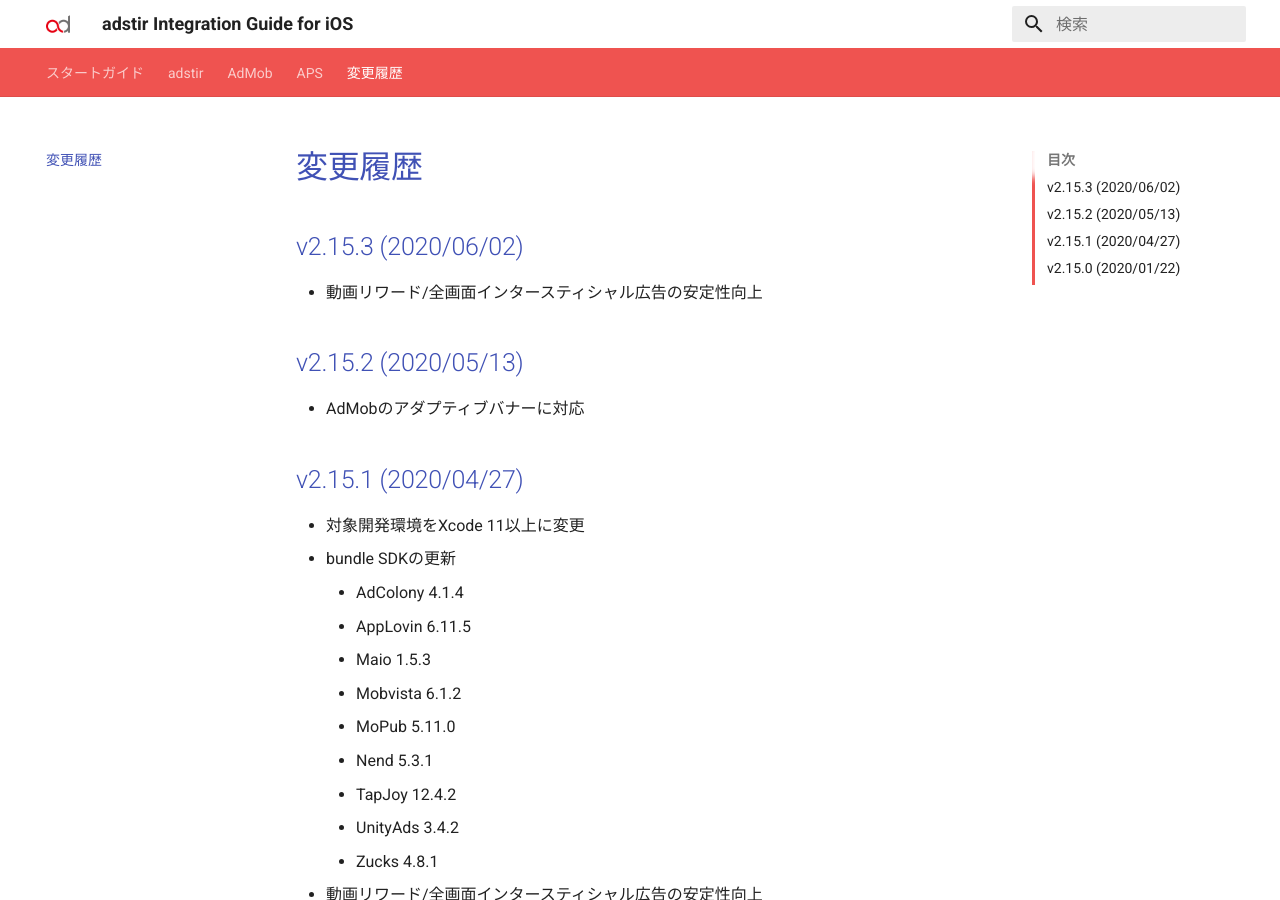
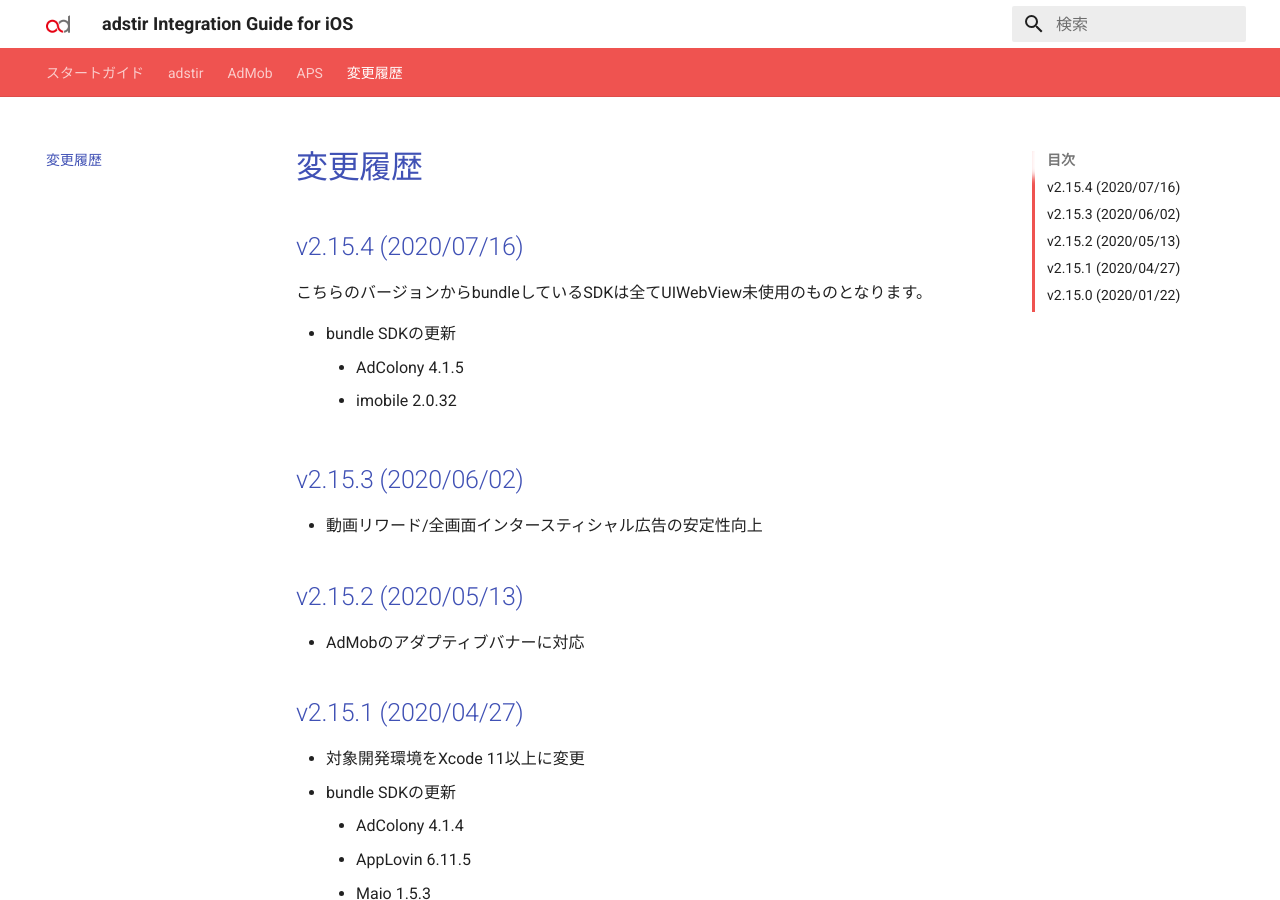
Before and after one commit to united-adstir/ios-sdk-docs, an MkDocs documentation site: the page built from docs/changelog.md, in a window 1280 px wide and 900 px high. Built offline with MkDocs 1.6.1 and Material for MkDocs 9.7.7, drawn with Linux system fonts in a browser that asks for light colours.

Commit message:
2.15.4更新

```diff
--- a/docs/changelog.md
+++ b/docs/changelog.md
@@ -1,4 +1,12 @@
 # 変更履歴
+
+## v2.15.4 (2020/07/16)
+
+こちらのバージョンからbundleしているSDKは全てUIWebView未使用のものとなります。
+
+* bundle SDKの更新
+    * AdColony 4.1.5
+    * imobile 2.0.32
 
 ## v2.15.3 (2020/06/02)
 
```
